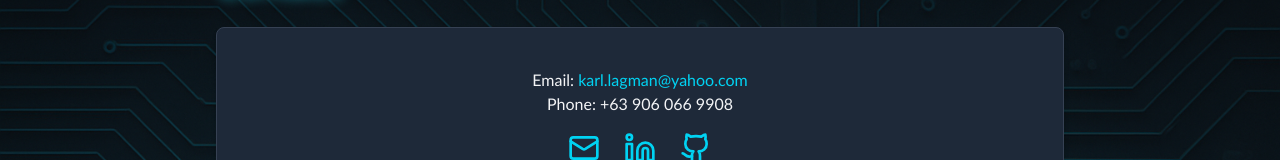
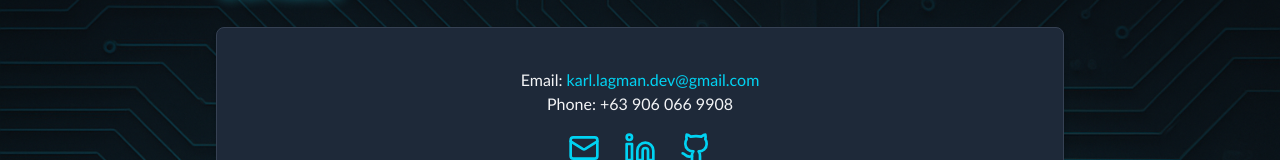
Before and after one commit to karllagman/karl-portfolio, a Next.js app: page / in a window 1280 px wide. Shown: the part 3481-3641 px from the top of the page. Built offline with nearby package versions, Linux system fonts and the light colour scheme.

Commit message:
Update email address in portfolio and fix GitHub link for portfolio project

```diff
--- a/src/app/components/Portfolio.tsx
+++ b/src/app/components/Portfolio.tsx
@@ -168,7 +168,7 @@ export default function Portfolio() {
   const defaultThumbnail = "https://static-cse.canva.com/blob/1808021/create_youtube-thumbnails_lead4x.1db8ba01.avif";
   const projects = [
     { name: "Loan Management System", description: "A lightweight and user-friendly web application to manage loans, clients, and payments — perfect for personal lending, microfinance, or small business use.", thumbnail: "/lms.PNG", github: "https://github.com/karllagman/app-lms-standalone", tech: ["Java", "Spring Boot", "JPA", "MySQL", "Thymeleaf", "JQuery", "Bootstrap"] },
-    { name: "Portfolio Website", description: "A personal portfolio built with React, Tailwind CSS, and Next.js showcasing my experience and skills.", thumbnail: "/portfolio.PNG", link: "#", github: "https://github.com/karllagman/portfolio", tech: ["React", "Next.js", "Tailwind CSS"] }
+    { name: "Portfolio Website", description: "A personal portfolio built with React, Tailwind CSS, and Next.js showcasing my experience and skills.", thumbnail: "/portfolio.PNG", link: "#", github: "https://github.com/karllagman/karl-portfolio", tech: ["React", "Next.js", "Tailwind CSS"] }
   ];
 
   const fadeIn = { hidden: { opacity: 0, y: 10 }, visible: (i = 1) => ({ opacity: 1, y: 0, transition: { delay: i * 0.1, duration: 0.3 } }) };
@@ -218,7 +218,7 @@ const SectionHeading: React.FC<SectionHeadingProps> = ({ innerRef, id, children,
             <Button className={buttonHover} onClick={() => scrollToSection(contactRef)}>Contact</Button>
           </div>
           <div className="flex space-x-4 mt-2">
-            <a href="mailto:karl.lagman@yahoo.com" aria-label="Email" className={`text-cyan-400 hover:text-cyan-300 ${iconHover}`}><Mail className="h-6 w-6" /></a>
+            <a href="mailto:karl.lagman.dev@gmail.com" aria-label="Email" className={`text-cyan-400 hover:text-cyan-300 ${iconHover}`}><Mail className="h-6 w-6" /></a>
             <a href="https://www.linkedin.com/in/karl-anthony-lagman-9305b613a/" target="_blank" rel="noopener noreferrer" aria-label="LinkedIn" className={`text-cyan-400 hover:text-cyan-300 ${iconHover}`}><Linkedin className="h-6 w-6" /></a>
             <a href="https://github.com/karllagman" target="_blank" rel="noopener noreferrer" aria-label="GitHub" className={`text-cyan-400 hover:text-cyan-300 ${iconHover}`}><Github className="h-6 w-6" /></a>
           </div>
@@ -342,10 +342,10 @@ const SectionHeading: React.FC<SectionHeadingProps> = ({ innerRef, id, children,
           <SectionHeading innerRef={contactRef} id="contact">Contact</SectionHeading>
           <Card className="bg-gray-800 p-6">
             <CardContent className="text-center">
-              <p>Email: <a className="text-cyan-400" href="mailto:karl.lagman@yahoo.com">karl.lagman@yahoo.com</a></p>
+              <p>Email: <a className="text-cyan-400" href="mailto:karl.lagman.dev@gmail.com">karl.lagman.dev@gmail.com</a></p>
               <p>Phone: +63 906 066 9908</p>
               <div className="flex justify-center items-center space-x-6 mt-4">
-                <a href="mailto:karl.lagman@yahoo.com" aria-label="Email" className={`text-cyan-400 hover:text-cyan-300 ${iconHover}`}><Mail className="h-8 w-8" /></a>
+                <a href="mailto:karl.lagman.dev@gmail.com" aria-label="Email" className={`text-cyan-400 hover:text-cyan-300 ${iconHover}`}><Mail className="h-8 w-8" /></a>
                 <a href="https://www.linkedin.com/in/karl-anthony-lagman-9305b613a/" target="_blank" rel="noopener noreferrer" aria-label="LinkedIn" className={`text-cyan-400 hover:text-cyan-300 ${iconHover}`}><Linkedin className="h-8 w-8" /></a>
                 <a href="https://github.com/karllagman" target="_blank" rel="noopener noreferrer" aria-label="GitHub" className={`text-cyan-400 hover:text-cyan-300 ${iconHover}`}><Github className="h-8 w-8" /></a>
               </div>
```
Also changed, not shown: 1 other file (tests, documents, lock files or other folders).
